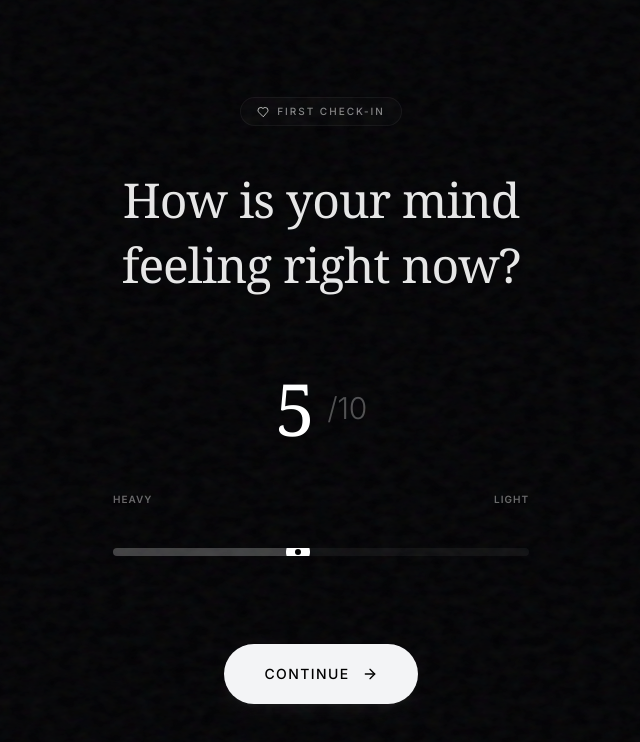
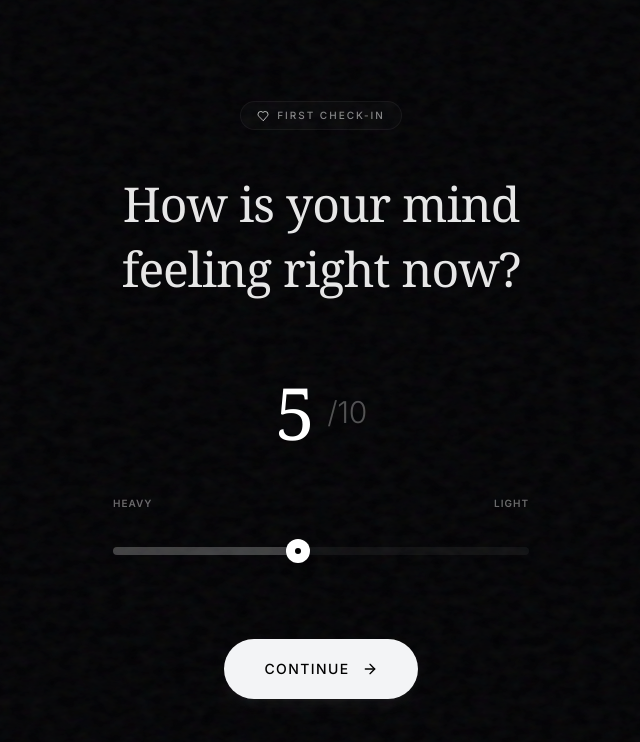
Before and after one commit to aaranetwork/Ara, a Next.js app: page /try in a window 1280 px wide. Shown: the top 742 px of the page, without its empty margins (319-959 px from the left). Built offline with nearby package versions, Linux system fonts and the light colour scheme; no server answers.

Commit message:
alpha 5.6

```diff
--- a/app/check-in/page.tsx
+++ b/app/check-in/page.tsx
@@ -8,7 +8,7 @@ import { useAuth } from '@/hooks/useAuth'
 import { db } from '@/lib/firebase/config'
 import { collection, addDoc, Timestamp, query, orderBy, getDocs } from 'firebase/firestore'
 
-// Simplified, fast mood slider
+// Ultra-fast mood slider - GPU accelerated for 60fps
 function FastMoodSlider({ value, onChange }: { value: number; onChange: (v: number) => void }) {
     return (
         <div className="w-full max-w-md mx-auto px-4">
@@ -19,33 +19,37 @@ function FastMoodSlider({ value, onChange }: { value: number; onChange: (v: numb
             </div>
 
             {/* Slider Container */}
-            <div className="relative py-6">
+            <div className="relative">
                 {/* Labels */}
-                <div className="absolute left-0 top-0 text-[10px] uppercase tracking-widest font-semibold text-white/40">
-                    Heavy
-                </div>
-                <div className="absolute right-0 top-0 text-[10px] uppercase tracking-widest font-semibold text-white/40">
-                    Light
+                <div className="flex justify-between mb-4">
+                    <span className="text-[10px] uppercase tracking-widest font-semibold text-white/40">Heavy</span>
+                    <span className="text-[10px] uppercase tracking-widest font-semibold text-white/40">Light</span>
                 </div>
 
+                {/* Track Container */}
+                <div className="relative h-12 flex items-center">
                     {/* Track */}
-                <div className="relative mt-8 h-2 bg-white/5 rounded-full overflow-hidden">
-                    {/* Fill */}
+                    <div className="relative w-full h-2 bg-white/5 rounded-full">
+                        {/* Fill - GPU accelerated with scaleX */}
                         <div
-                        className="absolute left-0 top-0 h-full bg-white/20 transition-all duration-100 ease-out"
-                        style={{ width: `${((value - 1) / 9) * 100}%` }}
+                            className="absolute left-0 top-0 h-full bg-white/20 rounded-full pointer-events-none will-change-transform origin-left"
+                            style={{ transform: `scaleX(${((value - 1) / 9)})` }}
                         />
+                    </div>
 
                     {/* Thumb */}
                     <div
-                        className="absolute top-1/2 w-6 h-6 bg-white rounded-full shadow-lg -translate-y-1/2 transition-all duration-100 ease-out flex items-center justify-center border border-white/10"
-                        style={{ left: `calc(${((value - 1) / 9) * 100}% - 12px)` }}
+                        className="absolute w-6 h-6 bg-white rounded-full shadow-lg flex items-center justify-center border border-white/10 pointer-events-none will-change-transform"
+                        style={{
+                            left: '-12px',
+                            top: '50%',
+                            transform: `translate(${((value - 1) * 100 / 9)}%, -50%)`
+                        }}
                     >
                         <div className="w-1.5 h-1.5 bg-black rounded-full" />
                     </div>
-                </div>
 
-                {/* Input */}
+                    {/* Invisible Input Overlay */}
                     <input
                         type="range"
                         min="1"
@@ -53,9 +57,10 @@ function FastMoodSlider({ value, onChange }: { value: number; onChange: (v: numb
                         step="1"
                         value={value}
                         onChange={(e) => onChange(Number(e.target.value))}
-                    className="absolute inset-0 w-full h-full opacity-0 cursor-pointer"
-                    style={{ WebkitTapHighlightColor: 'transparent' }}
+                        className="absolute inset-0 w-full h-full opacity-0 cursor-pointer z-10 m-0 p-0"
+                        style={{ WebkitTapHighlightColor: 'transparent', touchAction: 'none' }}
                     />
+                </div>
             </div>
         </div>
     )
--- a/app/try/page.tsx
+++ b/app/try/page.tsx
@@ -123,6 +123,7 @@ export default function TryPage() {
                                 />
                             </div>
 
+
                             {/* Slider */}
                             <div className="mb-16 w-full max-w-md mx-auto px-4">
                                 {/* Number Display */}
@@ -132,33 +133,37 @@ export default function TryPage() {
                                 </div>
 
                                 {/* Slider Container */}
-                                <div className="relative py-6">
+                                <div className="relative">
                                     {/* Labels */}
-                                    <div className="absolute left-0 top-0 text-[10px] uppercase tracking-widest font-semibold text-white/40">
-                                        Heavy
-                                    </div>
-                                    <div className="absolute right-0 top-0 text-[10px] uppercase tracking-widest font-semibold text-white/40">
-                                        Light
+                                    <div className="flex justify-between mb-4">
+                                        <span className="text-[10px] uppercase tracking-widest font-semibold text-white/40">Heavy</span>
+                                        <span className="text-[10px] uppercase tracking-widest font-semibold text-white/40">Light</span>
                                     </div>
 
+                                    {/* Track Container */}
+                                    <div className="relative h-12 flex items-center">
                                         {/* Track */}
-                                    <div className="relative mt-8 h-2 bg-white/5 rounded-full overflow-hidden">
+                                        <div className="relative w-full h-2 bg-white/5 rounded-full">
                                             {/* Fill */}
                                             <div
-                                            className="absolute left-0 top-0 h-full bg-white/20 transition-all duration-100 ease-out"
+                                                className="absolute left-0 top-0 h-full bg-white/20 rounded-full pointer-events-none"
                                                 style={{ width: `${((mood - 1) / 9) * 100}%` }}
                                             />
+                                        </div>
 
                                         {/* Thumb */}
                                         <div
-                                            className="absolute top-1/2 w-6 h-6 bg-white rounded-full shadow-lg -translate-y-1/2 transition-all duration-100 ease-out flex items-center justify-center border border-white/10"
-                                            style={{ left: `calc(${((mood - 1) / 9) * 100}% - 12px)` }}
+                                            className="absolute w-6 h-6 bg-white rounded-full shadow-lg flex items-center justify-center border border-white/10 pointer-events-none"
+                                            style={{
+                                                left: `calc(${((mood - 1) / 9) * 100}% - 12px)`,
+                                                top: '50%',
+                                                transform: 'translateY(-50%)'
+                                            }}
                                         >
                                             <div className="w-1.5 h-1.5 bg-black rounded-full" />
                                         </div>
-                                    </div>
 
-                                    {/* Input */}
+                                        {/* Invisible Input Overlay */}
                                         <input
                                             type="range"
                                             min="1"
@@ -166,11 +171,13 @@ export default function TryPage() {
                                             step="1"
                                             value={mood}
                                             onChange={(e) => setMood(Number(e.target.value))}
-                                        className="absolute inset-0 w-full h-full opacity-0 cursor-pointer"
+                                            className="absolute inset-0 w-full h-full opacity-0 cursor-pointer z-10"
                                             style={{ WebkitTapHighlightColor: 'transparent' }}
                                         />
                                     </div>
                                 </div>
+                            </div>
+
 
                             {/* Continue Button */}
                             <motion.div
```
Also changed, not shown: 1 other file (tests, documents, lock files or other folders). Lines whose indentation alone changed are shown as unchanged.
